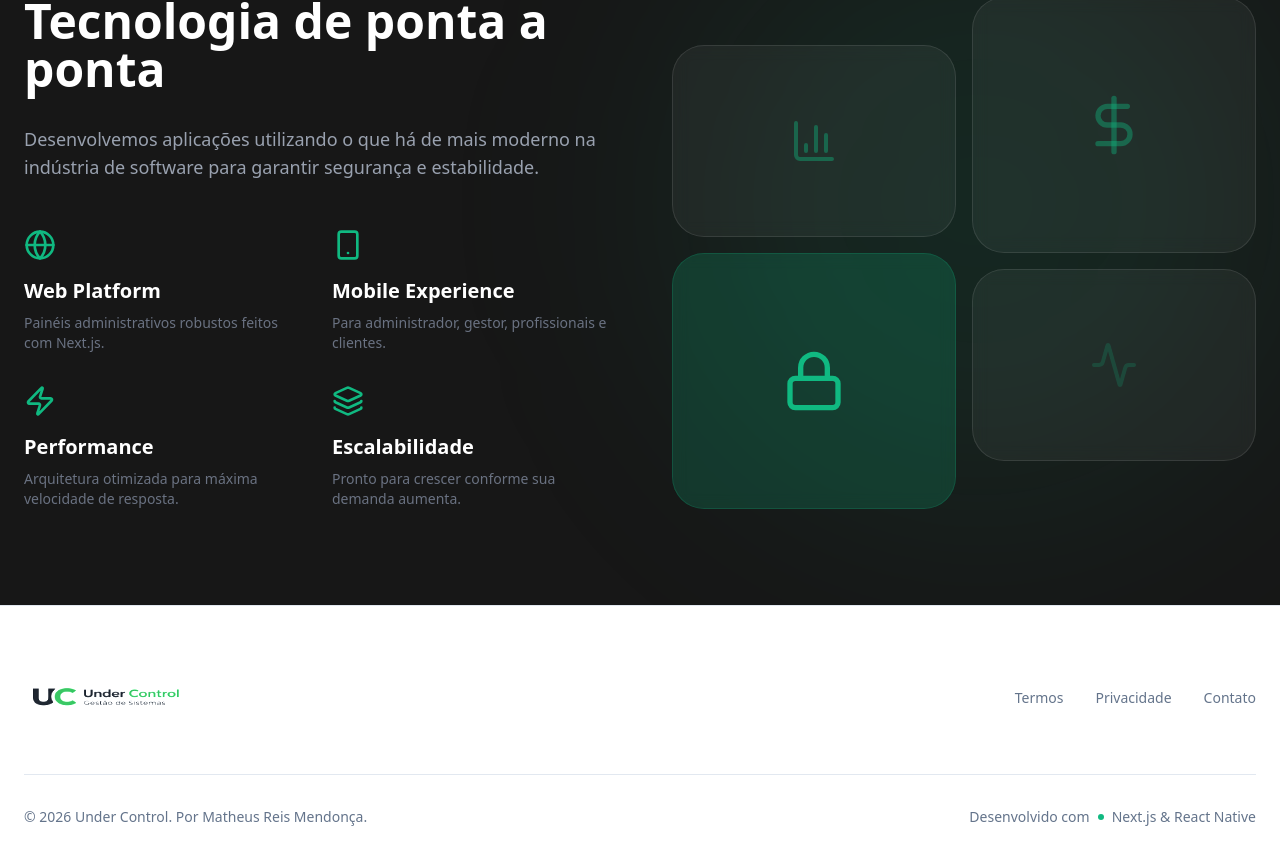
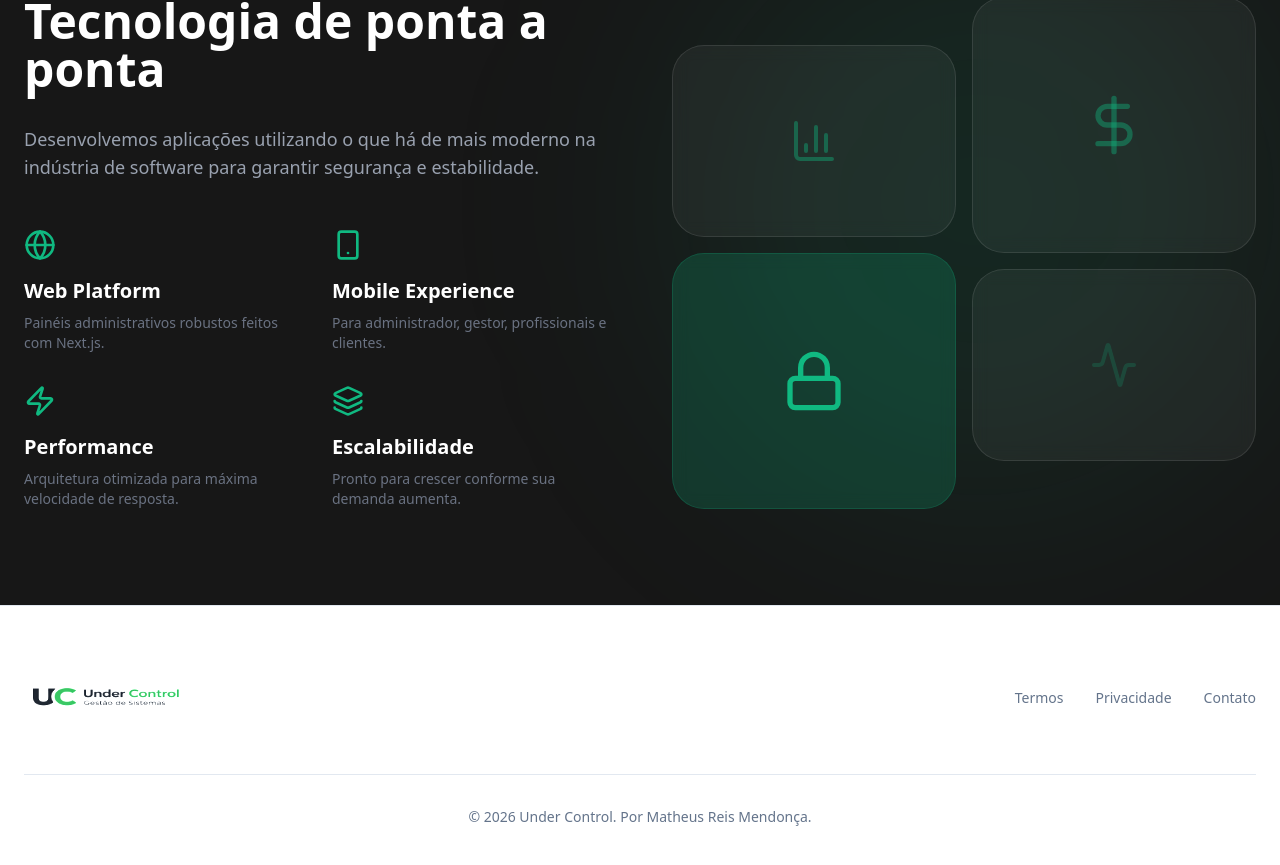
Before and after one commit to matheusreis777/undercontrol, a Next.js app: page / in a window 1280 px wide. Shown: the part 2179-3044 px from the top of the page. Built offline with nearby package versions, Linux system fonts and the light colour scheme.

Commit message:
Refinamento de rodapé, centralizando.

```diff
--- a/src/app/page.tsx
+++ b/src/app/page.tsx
@@ -443,13 +443,18 @@ const Footer = () => {
             <a href="#" className="text-sm text-muted-foreground hover:text-primary transition-colors">Contato</a>
           </div>
         </div>
-        <div className="pt-8 border-t border-border flex flex-col md:flex-row justify-between items-center gap-4">
+        <div className="pt-8 border-t border-border flex justify-center text-center">
           <p className="text-sm text-muted-foreground">
-            © {new Date().getFullYear()} Under Control. Por Matheus Reis Mendonça.
+            © {new Date().getFullYear()} Under Control. Por{" "}
+            <a
+              href="https://www.matheusreis.dev"
+              target="_blank"
+              rel="noopener noreferrer"
+              className="hover:text-primary transition-colors font-medium"
+            >
+              Matheus Reis Mendonça
+            </a>.
           </p>
-          <div className="flex items-center gap-2 text-sm text-muted-foreground">
-             Desenvolvido com <div className="w-1.5 h-1.5 bg-primary rounded-full animate-pulse" /> Next.js & React Native
-          </div>
         </div>
       </div>
     </footer>
```
